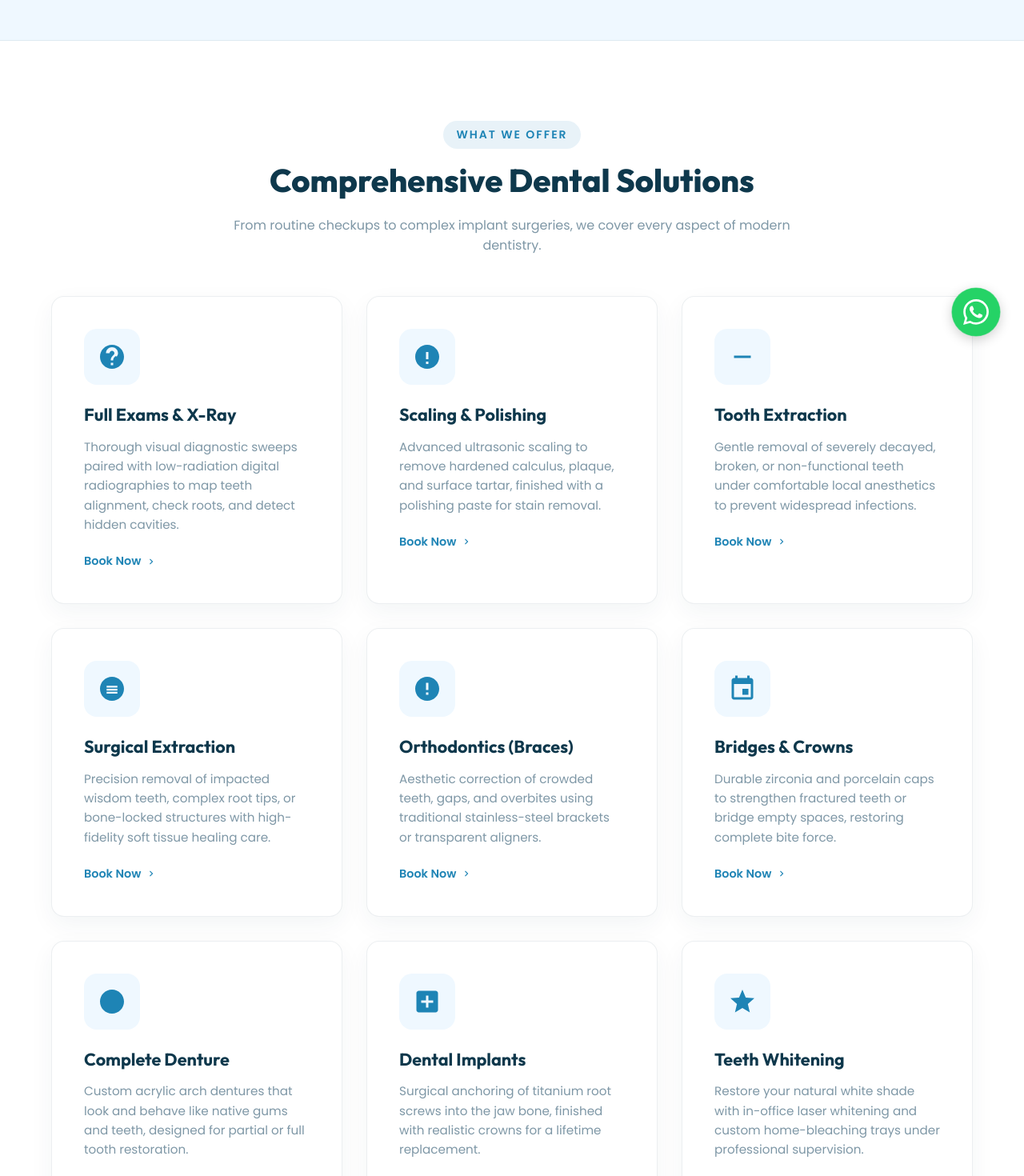
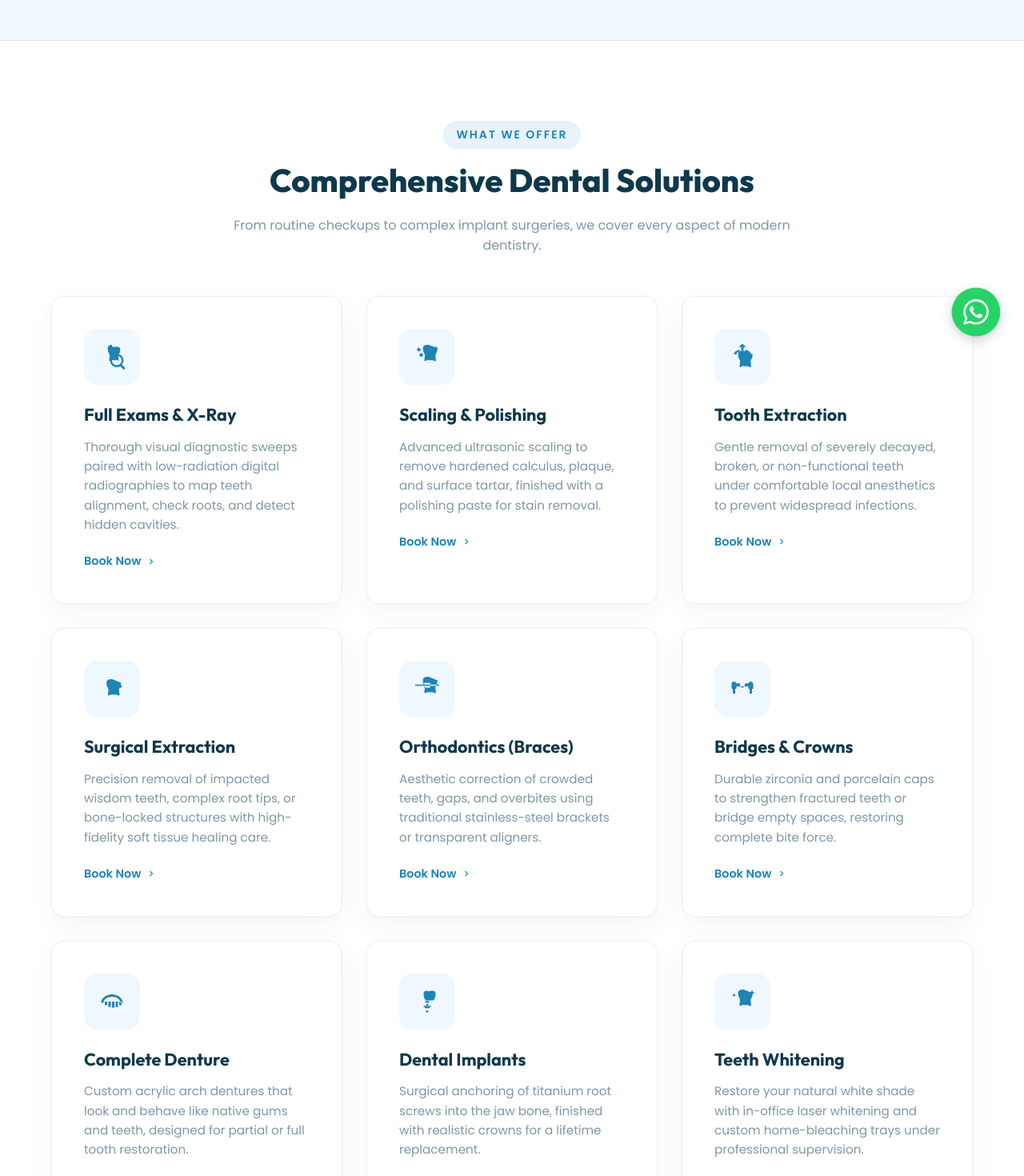
Before and after one commit to codexfuse-dev/Imade-dentel, a React (Vite) app: page /services in a window 1280 px wide. Shown: the part 350-1820 px from the top of the page at 80% size. Built offline with nearby package versions, Linux system fonts and the light colour scheme.

Commit message:
Enhance services with custom original dental icons

```diff
--- a/src/pages/Home.jsx
+++ b/src/pages/Home.jsx
@@ -5,9 +5,9 @@ import GoogleReviews from '../components/GoogleReviews'
 const ChevronRight = () => <svg viewBox="0 0 24 24"><path d="M8.59 16.59L13.17 12 8.59 7.41 10 6l6 6-6 6-1.41-1.41z" /></svg>
 
 const services = [
-  { icon: <svg viewBox="0 0 24 24"><path d="M12 2C6.48 2 2 6.48 2 12s4.48 10 10 10 10-4.48 10-10S17.52 2 12 2zm1 17h-2v-2h2v2zm2.07-7.75l-.9.92C13.45 12.9 13 13.5 13 15h-2v-.5c0-1.1.45-2.1 1.17-2.83l1.24-1.26c.37-.36.59-.86.59-1.41 0-1.1-.9-2-2-2s-2 .9-2 2H7c0-2.76 2.24-5 5-5s5 2.24 5 5c0 1.04-.42 1.99-1.07 2.75z"/></svg>, title: 'Teeth Whitening', desc: 'Safely remove coffee, tobacco, and aging stains to restore a sparkling white shade with our premium bleaching gels.' },
-  { icon: <svg viewBox="0 0 24 24"><path d="M19.43 12.98c.04-.32.07-.64.07-.98s-.03-.66-.07-.98l2.11-1.65c.19-.15.24-.42.12-.64l-2-3.46c-.12-.22-.39-.3-.61-.22l-2.49 1c-.52-.4-1.08-.73-1.69-.98l-.38-2.65C14.46 2.18 14.25 2 14 2h-4c-.25 0-.46.18-.49.42l-.38 2.65c-.61.25-1.17.59-1.69.98l-2.49-1c-.23-.09-.49 0-.61.22l-2 3.46c-.13.22-.07.49.12.64l2.11 1.65c-.04.32-.07.65-.07.98s.03.66.07.98l-2.11 1.65c-.19.15-.24.42-.12.64l2 3.46c.12.22.39.3.61.22l2.49-1c.52.4 1.08.73 1.69.98l.38 2.65c.03.24.24.42.49.42h4c.25 0 .46-.18.49-.42l.38-2.65c.61-.25 1.17-.59 1.69-.98l2.49 1c.23.09.49 0 .61-.22l2-3.46c.12-.22.07-.49-.12-.64l-2.11-1.65zM12 15.5c-1.93 0-3.5-1.57-3.5-3.5s1.57-3.5 3.5-3.5 3.5 1.57 3.5 3.5-1.57 3.5-3.5 3.5z"/></svg>, title: 'Dental Implants', desc: 'Permanent, natural-looking replacement roots topped with customized porcelain crowns for fully functional eating and speaking.' },
-  { icon: <svg viewBox="0 0 24 24"><path d="M12 22C6.477 22 2 17.523 2 12S6.477 2 12 2s10 4.477 10 10-4.477 10-10 10zm-1-6v2h2v-2h-2zm0-10v8h2V6h-2z"/></svg>, title: 'Orthodontics', desc: 'Correct misaligned teeth, gaps, and bite issues using contemporary metal braces or invisible aesthetic aligners.' },
+  { icon: <svg viewBox="0 0 24 24"><path d="M12 2c-2.4 0-3.6 1.2-3.6 2.8 0 1.6.4 3.2 1.2 4.4.4.8.6 1.6.4 2.4l-.4 3.2c-.1.4.2.8.6.7l2.5-.8c.4-.1.8 0 1.1.2.4.2.9.2 1.3 0 .4-.2.8-.2 1.1-.1l2.5.8c.4.1.7-.3.6-.7l-.4-3.2c-.2-.8 0-1.6.4-2.4 1-1.2 1.2-2.8 1.2-4.4C15.6 3.2 14.4 2 12 2z" /><path d="M20 2l.7 1.8 1.8.7-1.8.7-.7 1.8-.7-1.8-1.8-.7 1.8-.7zm-15 3l.5 1.2 1.2.5-1.2.5-.5 1.2-.5-1.2-1.2-.5 1.2-.5z" /></svg>, title: 'Teeth Whitening', desc: 'Safely remove coffee, tobacco, and aging stains to restore a sparkling white shade with our premium bleaching gels.' },
+  { icon: <svg viewBox="0 0 24 24"><path d="M16 3c-.8-.1-1.5.4-2.5.4s-1.7-.5-2.5-.4c-1.2.1-2 1.1-2 2.5 0 2.5.8 4.5 1.8 5.5h6.4c1-1 1.8-3 1.8-5.5 0-1.4-.8-2.4-2-2.5zm-5.5 8.5h3v1.5h-3zm.5 2.5h2v2h-2zm-1 3.5h4v-1.5h-4zm1 3.5h2v-1.5h-2zm-2-4.5h6v-1h-6z" /></svg>, title: 'Dental Implants', desc: 'Permanent, natural-looking replacement roots topped with customized porcelain crowns for fully functional eating and speaking.' },
+  { icon: <svg viewBox="0 0 24 24"><path fillRule="evenodd" d="M12 2c-2.4 0-3.6 1.2-3.6 2.8 0 1.6.4 3.2 1.2 4.4.4.8.6 1.6.4 2.4l-.4 3.2c-.1.4.2.8.6.7l2.5-.8c.4-.1.8 0 1.1.2.4.2.9.2 1.3 0 .4-.2.8-.2 1.1-.1l2.5.8c.4.1.7-.3.6-.7l-.4-3.2c-.2-.8 0-1.6.4-2.4 1-1.2 1.2-2.8 1.2-4.4C15.6 3.2 14.4 2 12 2zm-2.5 5h5v4h-5V7zm-7.5 1.5h20v1H2v-1z" /></svg>, title: 'Orthodontics', desc: 'Correct misaligned teeth, gaps, and bite issues using contemporary metal braces or invisible aesthetic aligners.' },
 ]
 
 const processItems = [
--- a/src/pages/Services.jsx
+++ b/src/pages/Services.jsx
@@ -3,15 +3,15 @@ import PageBanner from '../components/PageBanner'
 
 
 const services = [
-  { icon: <svg viewBox="0 0 24 24"><path d="M12 2C6.48 2 2 6.48 2 12s4.48 10 10 10 10-4.48 10-10S17.52 2 12 2zm1 17h-2v-2h2v2zm2.07-7.75l-.9.92C13.45 12.9 13 13.5 13 15h-2v-.5c0-1.1.45-2.1 1.17-2.83l1.24-1.26c.37-.36.59-.86.59-1.41 0-1.1-.9-2-2-2s-2 .9-2 2H7c0-2.76 2.24-5 5-5s5 2.24 5 5c0 1.04-.42 1.99-1.07 2.75z"/></svg>, title: 'Full Exams & X-Ray', desc: 'Thorough visual diagnostic sweeps paired with low-radiation digital radiographies to map teeth alignment, check roots, and detect hidden cavities.' },
-  { icon: <svg viewBox="0 0 24 24"><path d="M12 22c5.52 0 10-4.48 10-10S17.52 2 12 2 2 6.48 2 12s4.48 10 10 10zm-1-6h2v2h-2v-2zm0-8h2v6h-2V8z"/></svg>, title: 'Scaling & Polishing', desc: 'Advanced ultrasonic scaling to remove hardened calculus, plaque, and surface tartar, finished with a polishing paste for stain removal.' },
-  { icon: <svg viewBox="0 0 24 24"><path d="M19 13H5v-2h14v2z"/></svg>, title: 'Tooth Extraction', desc: 'Gentle removal of severely decayed, broken, or non-functional teeth under comfortable local anesthetics to prevent widespread infections.' },
-  { icon: <svg viewBox="0 0 24 24"><path d="M12 2C6.48 2 2 6.48 2 12s4.48 10 10 10 10-4.48 10-10S17.52 2 12 2zm4.5 14H7.5v-1.5h9V16zm0-2.5H7.5V12h9v1.5zm0-2.5H7.5V9.5h9V11z"/></svg>, title: 'Surgical Extraction', desc: 'Precision removal of impacted wisdom teeth, complex root tips, or bone-locked structures with high-fidelity soft tissue healing care.' },
-  { icon: <svg viewBox="0 0 24 24"><path d="M12 22C6.48 22 2 17.52 2 12S6.48 2 12 2s10 4.48 10 10-4.48 10-10 10zm-1-15v6h2V7h-2zm0 8v2h2v-2h-2z"/></svg>, title: 'Orthodontics (Braces)', desc: 'Aesthetic correction of crowded teeth, gaps, and overbites using traditional stainless-steel brackets or transparent aligners.' },
-  { icon: <svg viewBox="0 0 24 24"><path d="M17 12h-5v5h5v-5zM16 1v2H8V1H6v2H5c-1.11 0-1.99.9-1.99 2L3 19c0 1.1.89 2 2 2h14c1.1 0 2-.9 2-2V5c0-1.1-.9-2-2-2h-1V1h-2zm3 18H5V8h14v11z"/></svg>, title: 'Bridges & Crowns', desc: 'Durable zirconia and porcelain caps to strengthen fractured teeth or bridge empty spaces, restoring complete bite force.' },
-  { icon: <svg viewBox="0 0 24 24"><path d="M12 22c5.52 0 10-4.48 10-10S17.52 2 12 2 2 6.48 2 12s4.48 10 10 10zm1-15h-2v6h2V7zm0 8h-2v2h2v-2z"/></svg>, title: 'Complete Denture', desc: 'Custom acrylic arch dentures that look and behave like native gums and teeth, designed for partial or full tooth restoration.' },
-  { icon: <svg viewBox="0 0 24 24"><path d="M19 3H5c-1.1 0-2 .9-2 2v14c0 1.1.9 2 2 2h14c1.1 0 2-.9 2-2V5c0-1.1-.9-2-2-2zm-2 10h-4v4h-2v-4H7v-2h4V7h2v4h4v2z"/></svg>, title: 'Dental Implants', desc: 'Surgical anchoring of titanium root screws into the jaw bone, finished with realistic crowns for a lifetime replacement.' },
-  { icon: <svg viewBox="0 0 24 24"><path d="M12 17.27L18.18 21l-1.64-7.03L22 9.24l-7.19-.61L12 2 9.19 8.63 2 9.24l5.46 4.73L5.82 21z"/></svg>, title: 'Teeth Whitening', desc: 'Restore your natural white shade with in-office laser whitening and custom home-bleaching trays under professional supervision.' },
+  { icon: <svg viewBox="0 0 24 24"><path d="M12 2c-2.4 0-3.6 1.2-3.6 2.8 0 1.6.4 3.2 1.2 4.4.4.8.6 1.6.4 2.4l-.4 3.2c-.1.4.2.8.6.7l2.5-.8c.4-.1.8 0 1.1.2.4.2.9.2 1.3 0 .3-.2.7-.2 1.1-.1l1.6.5c-.3-.8-.5-1.7-.5-2.6 0-1.6.4-3.2 1.2-4.4C19.6 4.8 18.4 3.6 16 3.6h-4z" /><path d="M16 11a4 4 0 100 8 4 4 0 000-8zm-5.5 4a5.5 5.5 0 119.7 3.5l2.5 2.5a1 1 0 01-1.4 1.4l-2.5-2.5A5.5 5.5 0 0110.5 15z" /></svg>, title: 'Full Exams & X-Ray', desc: 'Thorough visual diagnostic sweeps paired with low-radiation digital radiographies to map teeth alignment, check roots, and detect hidden cavities.' },
+  { icon: <svg viewBox="0 0 24 24"><path d="M12 2c-2.4 0-3.6 1.2-3.6 2.8 0 1.6.4 3.2 1.2 4.4.4.8.6 1.6.4 2.4l-.4 3.2c-.1.4.2.8.6.7l2.5-.8c.4-.1.8 0 1.1.2.4.2.9.2 1.3 0 .4-.2.8-.2 1.1-.1l2.5.8c.4.1.7-.3.6-.7l-.4-3.2c-.2-.8 0-1.6.4-2.4 1-1.2 1.2-2.8 1.2-4.4C15.6 3.2 14.4 2 12 2z" /><path d="M5 4l.8 1.2 1.2.8-1.2.8-.8 1.2-.8-1.2-1.2-.8 1.2-.8zm14-1l.8 1.2 1.2.8-1.2.8-.8 1.2-.8-1.2-1.2-.8 1.2-.8zm-12 9a1.5 1.5 0 100-3 1.5 1.5 0 000 3zm9.5-.5a1 1 0 100-2 1 1 0 000 2z" /></svg>, title: 'Scaling & Polishing', desc: 'Advanced ultrasonic scaling to remove hardened calculus, plaque, and surface tartar, finished with a polishing paste for stain removal.' },
+  { icon: <svg viewBox="0 0 24 24"><path d="M12 7c-2.4 0-3.6 1.2-3.6 2.8 0 1.6.4 3.2 1.2 4.4.4.8.6 1.6.4 2.4l-.4 3.2c-.1.4.2.8.6.7l2.5-.8c.4-.1.8 0 1.1.2.4.2.9.2 1.3 0 .4-.2.8-.2 1.1-.1l2.5.8c.4.1.7-.3.6-.7l-.4-3.2c-.2-.8 0-1.6.4-2.4 1-1.2 1.2-2.8 1.2-4.4C15.6 8.2 14.4 7 12 7z" /><path d="M12 1l-3 3h2v3h2V4h2z" /><path d="M5 10c0-2 2-3.5 4.5-3.8l.5 1.5C8 8 7 9 7 10H5zm14 0c0-2-2-3.5-4.5-3.8l-.5 1.5c2 .3 3 1.3 3 2.3h2z" /></svg>, title: 'Tooth Extraction', desc: 'Gentle removal of severely decayed, broken, or non-functional teeth under comfortable local anesthetics to prevent widespread infections.' },
+  { icon: <svg viewBox="0 0 24 24"><path d="M11 4c-2.4 0-3.6 1.2-3.6 2.8 0 1.6.4 3.2 1.2 4.4.4.8.6 1.6.4 2.4l-.4 3.2c-.1.4.2.8.6.7l2.5-.8c.4-.1.8 0 1.1.2.4.2.9.2 1.3 0 .4-.2.8-.2 1.1-.1l2.5.8c.4.1.7-.3.6-.7l-.4-3.2c-.2-.8 0-1.6.4-2.4 1-1.2 1.2-2.8 1.2-4.4C14.6 5.2 13.4 4 11 4z" /><path d="M18 7h-2v2h-2v2h2v2h2v-2h2V9h-2V7z" /></svg>, title: 'Surgical Extraction', desc: 'Precision removal of impacted wisdom teeth, complex root tips, or bone-locked structures with high-fidelity soft tissue healing care.' },
+  { icon: <svg viewBox="0 0 24 24"><path fillRule="evenodd" d="M12 2c-2.4 0-3.6 1.2-3.6 2.8 0 1.6.4 3.2 1.2 4.4.4.8.6 1.6.4 2.4l-.4 3.2c-.1.4.2.8.6.7l2.5-.8c.4-.1.8 0 1.1.2.4.2.9.2 1.3 0 .4-.2.8-.2 1.1-.1l2.5.8c.4.1.7-.3.6-.7l-.4-3.2c-.2-.8 0-1.6.4-2.4 1-1.2 1.2-2.8 1.2-4.4C15.6 3.2 14.4 2 12 2zm-2.5 5h5v4h-5V7zm-7.5 1.5h20v1H2v-1z" /></svg>, title: 'Orthodontics (Braces)', desc: 'Aesthetic correction of crowded teeth, gaps, and overbites using traditional stainless-steel brackets or transparent aligners.' },
+  { icon: <svg viewBox="0 0 24 24"><path d="M3 8c0-1.5 1-2 2-2s2 .5 2 2v4H3V8zm14 0c0-1.5 1-2 2-2s2 .5 2 2v4h-4V8zm-10-.5h10v2.5H7V7.5zm3 1c0 1.5.8 2.5 2 2.5s2-1 2-2.5v-1h-4v1zm-6 3.5v4h2v-4H4zm14 0v4h2v-4h-2z" /></svg>, title: 'Bridges & Crowns', desc: 'Durable zirconia and porcelain caps to strengthen fractured teeth or bridge empty spaces, restoring complete bite force.' },
+  { icon: <svg viewBox="0 0 24 24"><path d="M3 13c0-4 4.5-7 9-7s9 3 9 7h-2c0-3-3-5-7-5s-7 2-7 5H3zm3-1v3h2v-3H6zm3 0v4.5h2v-4.5H9zm3 0v5h2v-5h-2zm3 0v4.5h2v-4.5h-2zm3 0v3h2v-3h-2z" /></svg>, title: 'Complete Denture', desc: 'Custom acrylic arch dentures that look and behave like native gums and teeth, designed for partial or full tooth restoration.' },
+  { icon: <svg viewBox="0 0 24 24"><path d="M16 3c-.8-.1-1.5.4-2.5.4s-1.7-.5-2.5-.4c-1.2.1-2 1.1-2 2.5 0 2.5.8 4.5 1.8 5.5h6.4c1-1 1.8-3 1.8-5.5 0-1.4-.8-2.4-2-2.5zm-5.5 8.5h3v1.5h-3zm.5 2.5h2v2h-2zm-1 3.5h4v-1.5h-4zm1 3.5h2v-1.5h-2zm-2-4.5h6v-1h-6z" /></svg>, title: 'Dental Implants', desc: 'Surgical anchoring of titanium root screws into the jaw bone, finished with realistic crowns for a lifetime replacement.' },
+  { icon: <svg viewBox="0 0 24 24"><path d="M12 2c-2.4 0-3.6 1.2-3.6 2.8 0 1.6.4 3.2 1.2 4.4.4.8.6 1.6.4 2.4l-.4 3.2c-.1.4.2.8.6.7l2.5-.8c.4-.1.8 0 1.1.2.4.2.9.2 1.3 0 .4-.2.8-.2 1.1-.1l2.5.8c.4.1.7-.3.6-.7l-.4-3.2c-.2-.8 0-1.6.4-2.4 1-1.2 1.2-2.8 1.2-4.4C15.6 3.2 14.4 2 12 2z" /><path d="M20 2l.7 1.8 1.8.7-1.8.7-.7 1.8-.7-1.8-1.8-.7 1.8-.7zm-15 3l.5 1.2 1.2.5-1.2.5-.5 1.2-.5-1.2-1.2-.5 1.2-.5z" /></svg>, title: 'Teeth Whitening', desc: 'Restore your natural white shade with in-office laser whitening and custom home-bleaching trays under professional supervision.' },
 ]
 
 const ChevronRight = () => <svg viewBox="0 0 24 24"><path d="M8.59 16.59L13.17 12 8.59 7.41 10 6l6 6-6 6-1.41-1.41z" /></svg>
```
